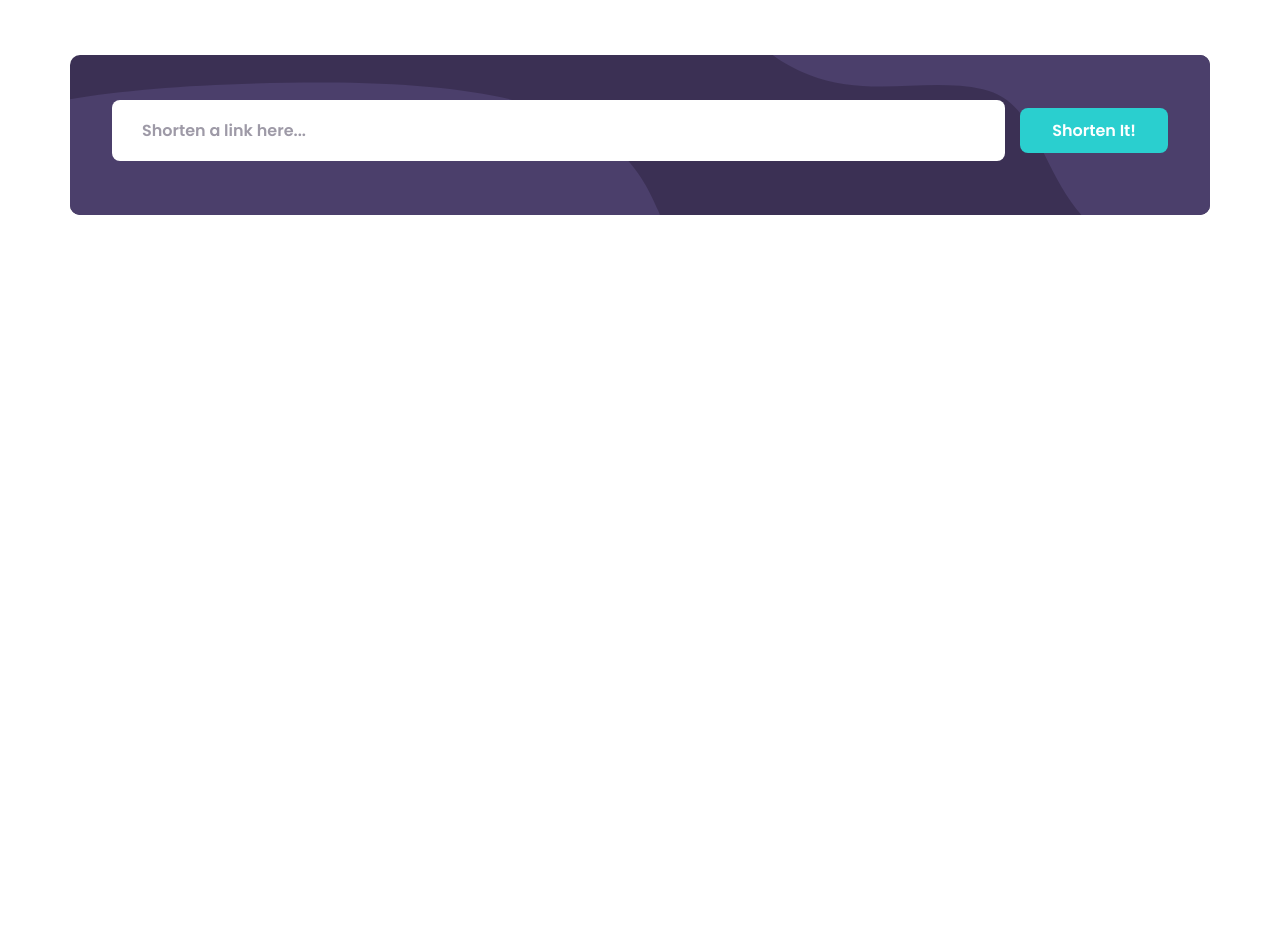
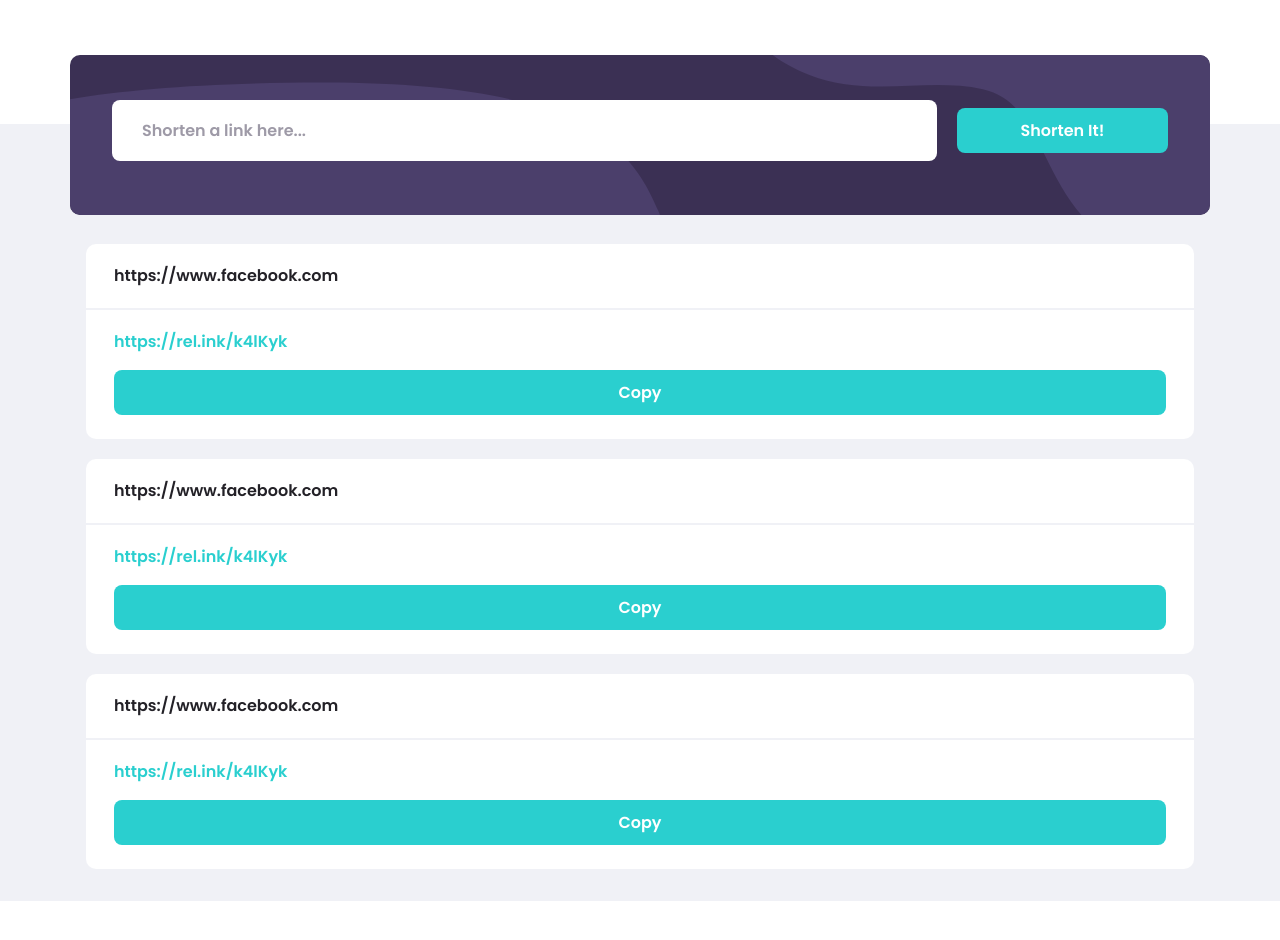
Before and after one commit to YachuJoshi/URL-Shortening-App, a Next.js app: page / in a window 1280 px wide. Shown: the part 520-1460 px from the top of the page. Before the commit the page ends 800 px from the top, so only its background shows below. Built offline with nearby package versions, Linux system fonts and the light colour scheme.

Commit message:
Added ShortURLOutput section

```diff
--- /dev/null
+++ b/src/components/ShortURLBox.jsx
@@ -0,0 +1,18 @@
+import styles from "./ShortURLBox.module.scss";
+import { Button } from "../ui-kits";
+
+export const ShortURLBox = () => {
+  return (
+    <div className={styles.ShortURLBox}>
+      <div className={styles.OriginalLinkSection}>
+        <p className={styles.OriginalLink}>https://www.facebook.com</p>
+      </div>
+      <div className={styles.AfterLinkSection}>
+        <p className={styles.ShortLink}>https://rel.ink/k4lKyk</p>
+        <Button kind="primary" className={styles.Button}>
+          Copy
+        </Button>
+      </div>
+    </div>
+  );
+};
--- /dev/null
+++ b/src/components/ShortURLBox.module.scss
@@ -0,0 +1,33 @@
+@import '../styles/main.scss';
+
+.ShortURLBox {
+  background-color: $white;
+  border-radius: 10px;
+}
+
+.OriginalLinkSection {
+  padding: 24px 28px;
+  border-bottom: 2px solid $grayish-white;
+}
+
+.OriginalLink {
+  color: $very-dark-violet;
+  font-weight: 600;
+}
+
+.AfterLinkSection {
+  padding: 24px 28px;
+  display: flex;
+  flex-flow: column;
+}
+
+.ShortLink {
+  color: $cyan;
+  font-weight: 600;
+}
+
+.Button {
+  margin-top: 20px;
+  border-radius: 8px;
+  cursor: pointer;
+}
--- /dev/null
+++ b/src/components/ShortURLOutput.jsx
@@ -0,0 +1,23 @@
+import styles from "./ShortURLOutput.module.scss";
+
+import { ShortURLBox } from "./ShortURLBox";
+
+export const ShortURLOutput = () => {
+  return (
+    <section className={styles.Wrapper}>
+      <div className={styles.ShortURLOutput}>
+        <ul className={styles.ShortURLList}>
+          <li className={styles.ShortURLItem}>
+            <ShortURLBox />
+          </li>
+          <li className={styles.ShortURLItem}>
+            <ShortURLBox />
+          </li>
+          <li className={styles.ShortURLItem}>
+            <ShortURLBox />
+          </li>
+        </ul>
+      </div>
+    </section>
+  );
+};
--- /dev/null
+++ b/src/components/ShortURLOutput.module.scss
@@ -0,0 +1,20 @@
+@import '../styles/main.scss';
+
+.Wrapper {
+  transform: translateY(120px);
+}
+
+.ShortURLOutput {
+  padding: 0 16px;
+}
+
+.ShortURLList {
+  display: flex;
+  flex-flow: column;
+}
+
+.ShortURLItem {
+  &:not(:last-child) {
+    margin-bottom: 20px;
+  }
+}
--- a/src/components/ShortenURLForm.module.scss
+++ b/src/components/ShortenURLForm.module.scss
@@ -15,9 +15,10 @@
   border-radius: 10px;
   overflow: hidden;
   padding: 28px;
+  position: relative;
   z-index: 2;
 
-  @include media-breakpoint-up(xl) {
+  @include media-breakpoint-up(md) {
     padding: 42px 42px 52px;
     min-height: calc(150px - 42*2px);
     display: flex;
@@ -54,7 +55,7 @@
   display: flex;
   flex-flow: column;
 
-  @include media-breakpoint-up(xl) {
+  @include media-breakpoint-up(md) {
     flex-flow: row;
     align-items: center;
     flex: 1;
@@ -69,10 +70,10 @@
   font-weight: 600;
   border: 2px solid transparent;
 
-  @include media-breakpoint-up(xl) {
-    flex: 0 1 80%;
+  @include media-breakpoint-up(md) {
     padding-left: 28px;
-    margin-right: auto;
+    flex: 1;
+    margin-right: 20px;
   }
 
   &::placeholder {
@@ -90,7 +91,7 @@
   margin-top: 8px;
   font-size: 15px;
 
-  @include media-breakpoint-up(xl) {
+  @include media-breakpoint-up(md) {
     position: absolute;
     bottom: -24px;
   }
@@ -100,8 +101,9 @@
   margin-top: 20px;
   border-radius: 8px;
 
-  @include media-breakpoint-up(xl) {
+  @include media-breakpoint-up(md) {
     margin-top: 0;
+    flex: 0 1 20%;
 
     &:active {
       transform: translateY(6px);
--- a/src/components/index.js
+++ b/src/components/index.js
@@ -1,3 +1,4 @@
 export { NavBar } from "./NavBar";
 export { Hero } from "./Hero";
 export { ShortenURLForm } from "./ShortenURLForm";
+export { ShortURLOutput } from "./ShortURLOutput";
--- a/src/pages/HomePage.jsx
+++ b/src/pages/HomePage.jsx
@@ -1,14 +1,19 @@
 import styles from "./HomePage.module.scss";
 
-import { Hero, NavBar, ShortenURLForm } from "../components";
-import { Container } from "../ui-kits";
+import { Hero, NavBar, ShortenURLForm, ShortURLOutput } from "../components";
+import { Container, Section } from "../ui-kits";
 
 export const HomePage = () => {
   return (
-    <Container>
-      <NavBar />
-      <Hero />
-      <ShortenURLForm />
-    </Container>
+    <>
+      <Container>
+        <NavBar />
+        <Hero />
+        <ShortenURLForm />
+      </Container>
+      <Section sectionClassName={styles.ShortURLOutput}>
+        <ShortURLOutput />
+      </Section>
+    </>
   );
 };
--- a/src/pages/HomePage.module.scss
+++ b/src/pages/HomePage.module.scss
@@ -1 +1,10 @@
 @import '../styles/main.scss';
+
+.ShortURLOutput {
+  position: relative;
+  z-index: 1;
+  background-color: $grayish-white;
+  transform: translateY(-151px);
+  min-height: 300px;
+  padding-bottom: 152px;
+}
--- a/src/styles/colors.scss
+++ b/src/styles/colors.scss
@@ -3,6 +3,7 @@
 $red: hsl(0, 87%, 67%);
 $white: rgb(255, 255, 255);
 $gray: hsl(0, 0%, 75%);
+$grayish-white: rgb(240, 241, 246);
 $grayish-violet: hsl(257, 7%, 63%);
 $very-dark-blue: hsl(255, 11%, 22%);
 $very-dark-violet: hsl(260, 8%, 14%);
--- /dev/null
+++ b/src/ui-kits/Section.jsx
@@ -0,0 +1,10 @@
+import { Container } from "./Container";
+import cx from "classnames";
+
+export const Section = ({ sectionClassName, className, children }) => {
+  return (
+    <section className={cx(sectionClassName)}>
+      <Container className={className}>{children}</Container>
+    </section>
+  );
+};
--- a/src/ui-kits/index.js
+++ b/src/ui-kits/index.js
@@ -1,2 +1,3 @@
+export { Button } from "./Button";
+export { Section } from "./Section";
 export { Container } from "./Container";
-export { Button } from "./Button";
```
Also changed, not shown: src/ui-kits/Section.module.scss (added).
